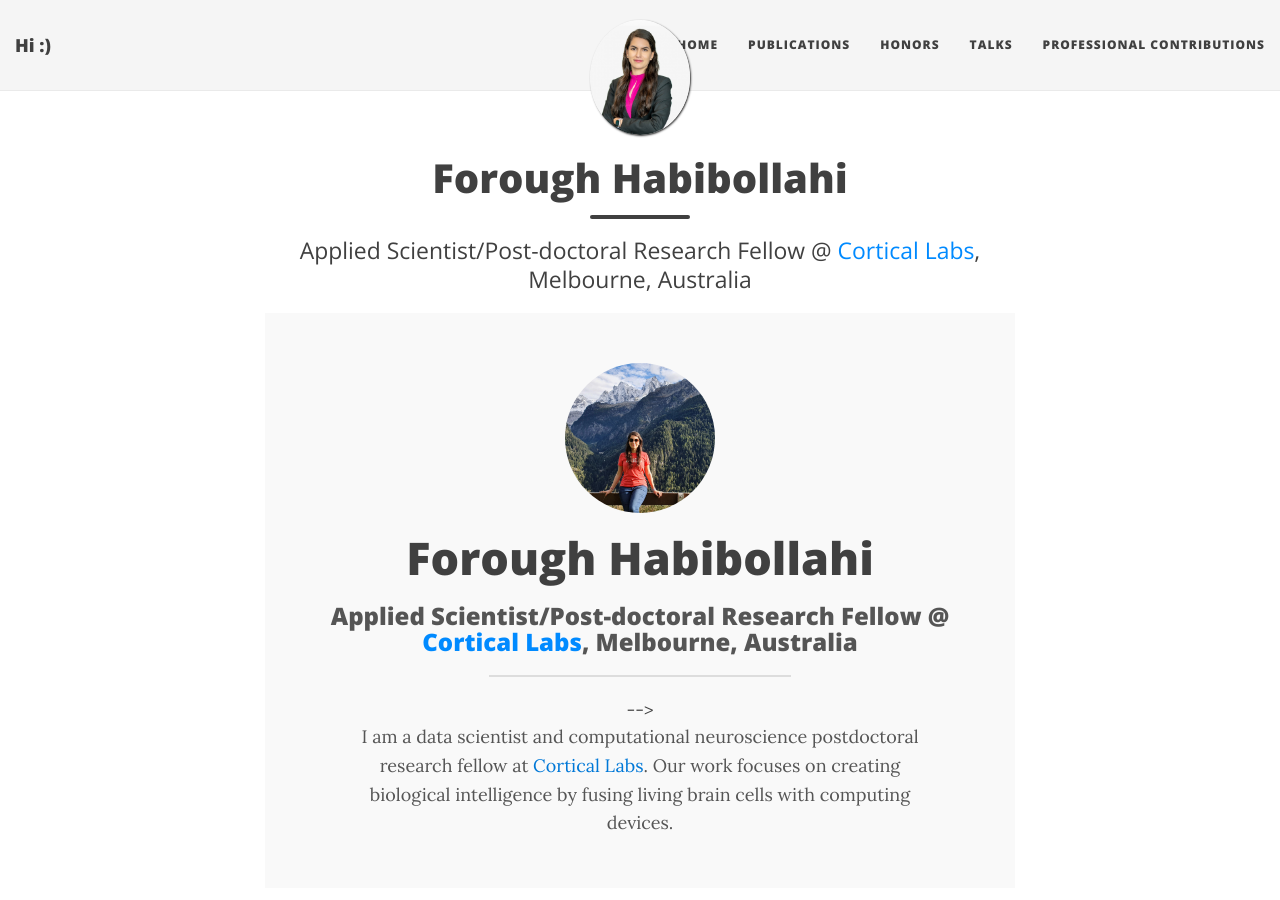
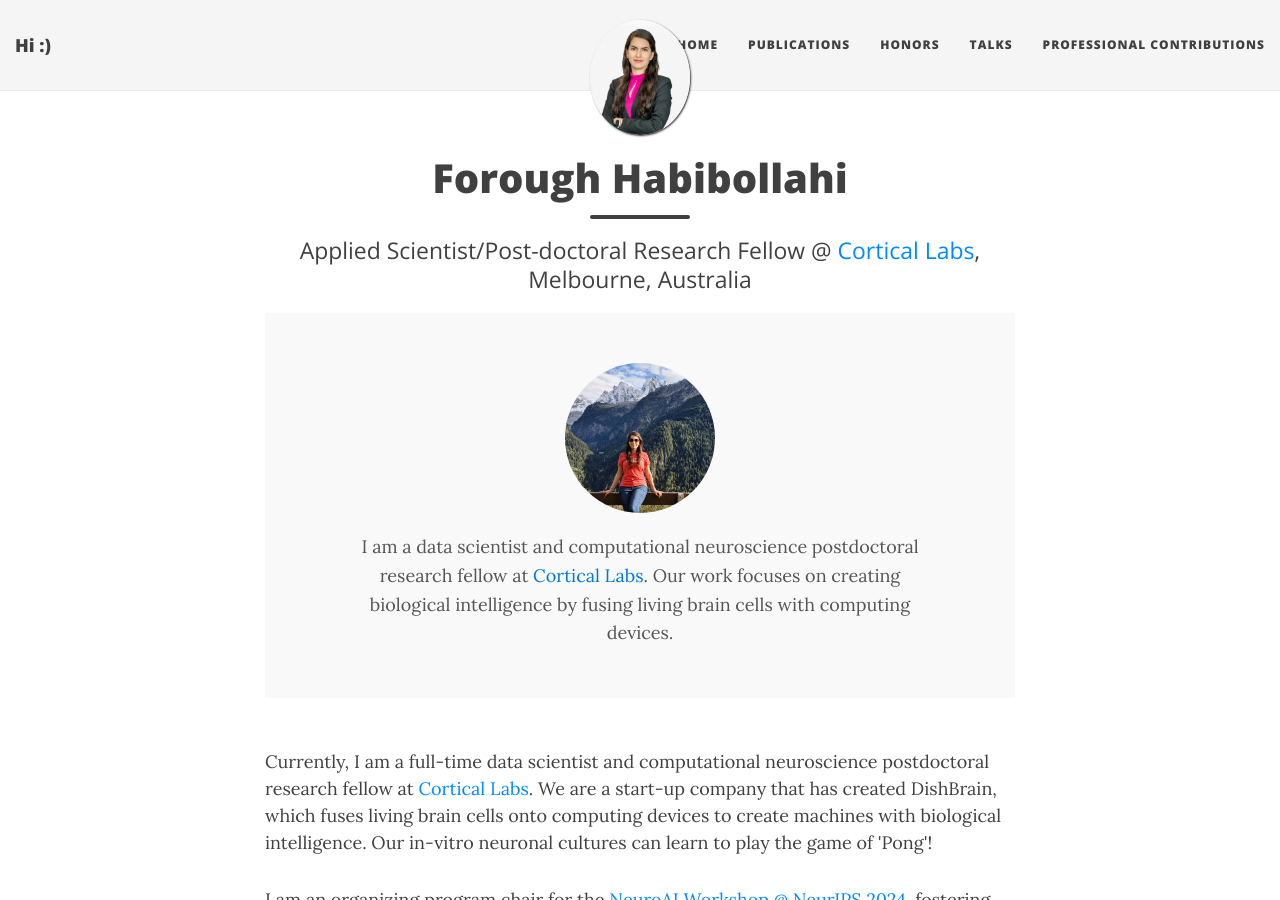
Before and after one commit to ForoughHa/ForoughHa.github.io, a Jekyll site: the page built from index.html, in a window 1280 px wide and 900 px high. Built offline with Jekyll 4.4.1, drawn with Linux system fonts in a browser that asks for light colours; nearby versions of some CDN libraries; the list of posts is cut into pages by our own code.

Commit message:
Update index.html

```diff
--- a/index.html
+++ b/index.html
@@ -11,13 +11,6 @@ use-site-title: true
   <img src="img/profile4.jpg" alt="Forough Habibollahi"
        style="border-radius: 50%; width: 150px; height: 150px; margin-bottom: 20px;">
 
-<!--   <!-- Name and Title -->
-  <h1 style="font-size: 2.5em; margin: 0;">Forough Habibollahi</h1>
-  <h3 style="color: #555;">Applied Scientist/Post-doctoral Research Fellow @ <a href="https://corticallabs.com/">Cortical Labs</a>, Melbourne, Australia</h3>
-
-  <!-- Optional Divider -->
-  <hr style="max-width: 300px; margin: 20px auto; border: 1px solid #ddd;">
- -->
   <!-- Short Intro -->
   <p style="max-width: 600px; margin: 0 auto; line-height: 1.6; color: #555;">
     I am a data scientist and computational neuroscience postdoctoral research fellow at
```
